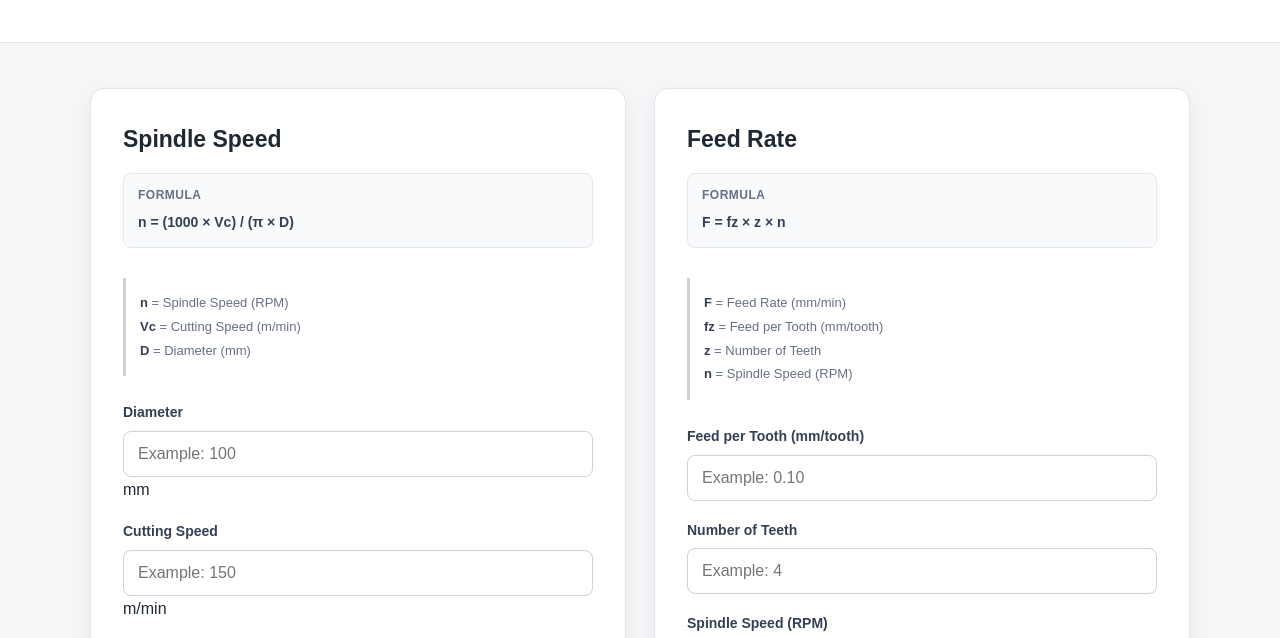
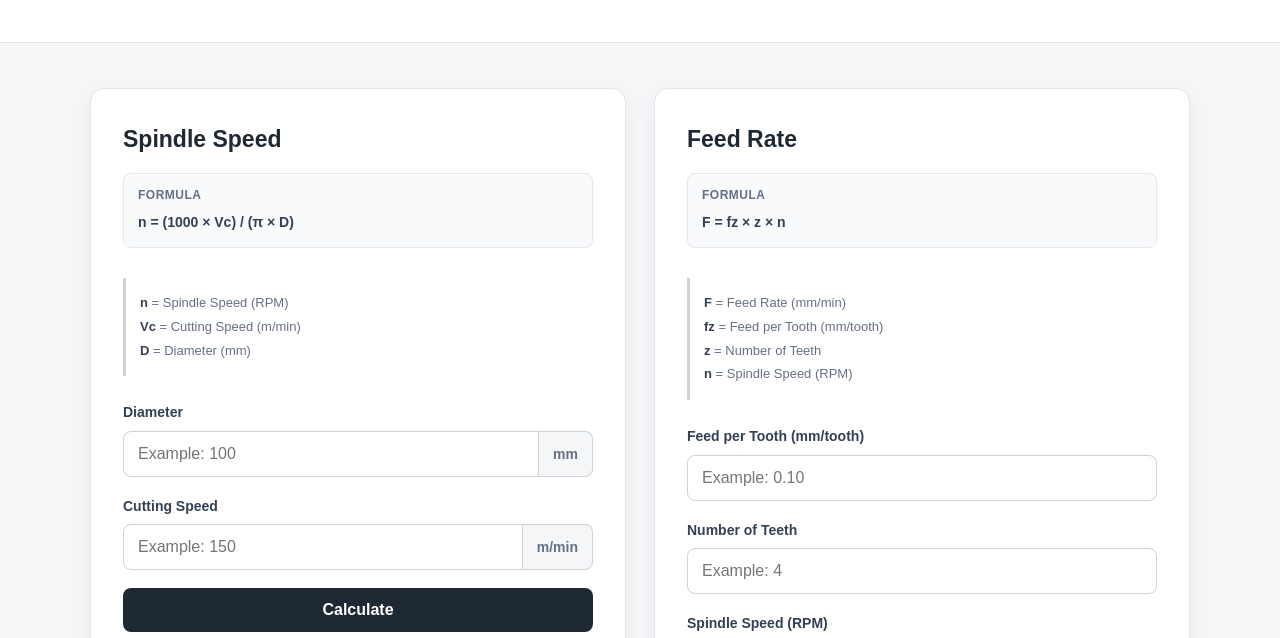
Before and after one commit to LiLu1626/cnc-machining-calculator, a plain HTML site: page web/index.html in a window 1280 px wide. Shown: the part 159-797 px from the top of the page. Drawn offline with Linux system fonts and the light colour scheme.

Commit message:
Add styles for input-with-unit and unit classes
Added styles for input fields with units and their containers.

```diff
--- a/web/style.css
+++ b/web/style.css
@@ -164,6 +164,35 @@
         0 0 0 3px rgba(52, 64, 84, 0.08);
 }
 
+.input-with-unit {
+    display: flex;
+    align-items: stretch;
+}
+
+.input-with-unit input {
+    flex: 1;
+    border-radius: 8px 0 0 8px;
+}
+
+.unit {
+    display: flex;
+    align-items: center;
+    justify-content: center;
+
+    padding: 0 14px;
+
+    background: #f4f6f8;
+    border: 1px solid #cbd2d9;
+    border-left: none;
+
+    border-radius: 0 8px 8px 0;
+
+    color: #667085;
+    font-size: 14px;
+    font-weight: 600;
+
+    white-space: nowrap;
+}
 
 /* Remove number input arrows */
 
```
